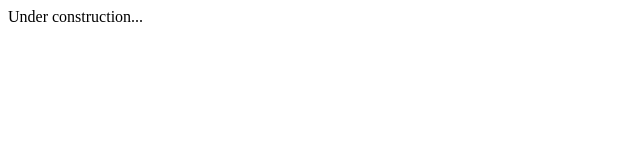
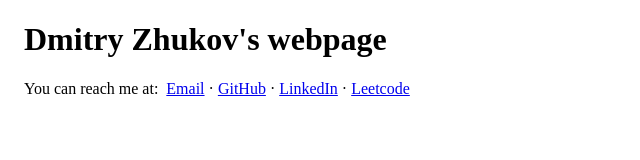
Before and after one commit to zhukovdm/zhukovdm.github.io, a plain HTML site: page index.html in a window 1280 px wide. Shown: the whole page, without its empty margins (0-640 px from the left). Drawn offline with Linux system fonts and the light colour scheme.

Commit message:
Update index.html

```diff
--- a/index.html
+++ b/index.html
@@ -3,8 +3,26 @@
   <head>
     <meta charset="utf-8">
     <title>Dmitry Zhukov | Personal page</title>
+    <style>
+        html, body {
+            margin: 0;
+            height: 100%;
+        }
+    </style>
   </head>
   <body>
-    Under construction...
+    <main style="margin: 0 0 0 1.5em;">
+        <h1>Dmitry Zhukov's webpage</h1>
+        <div>
+            You can reach me at:&nbsp;
+            <a href="mailto:zhukov.dm.s@gmail.com">Email</a>
+            &middot;
+            <a href="https://www.github.com/zhukovdm">GitHub</a>
+            &middot;
+            <a href="https://www.linkedin.com/in/zhukovdm/">LinkedIn</a>
+            &middot;
+            <a href="https://www.leetcode.com/zhukovdm/">Leetcode</a>
+        </div>
+    </main>
   </body>
 </html>
```
